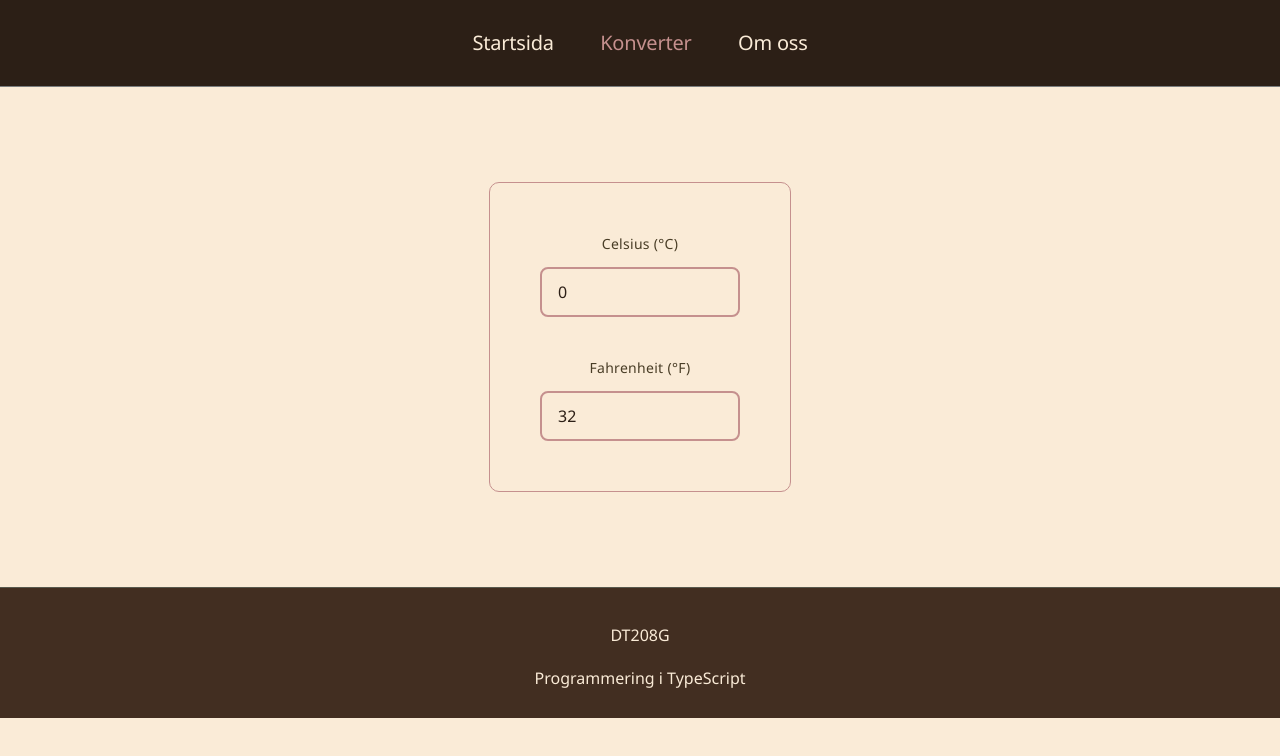
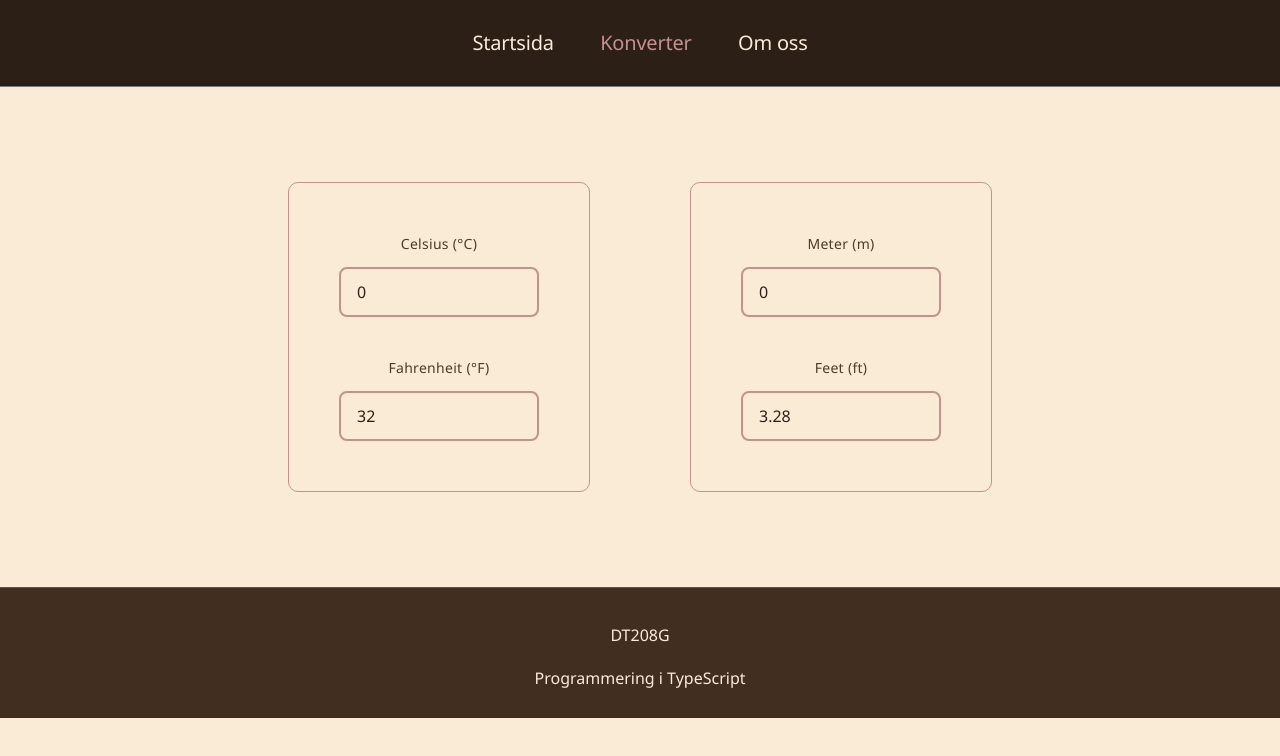
Before and after one commit to umavanmoriel/DT208G_Moment3, an Angular app: page /converter in a window 1280 px wide. Shown: the top 756 px of the page. Built offline with nearby package versions, Linux system fonts and the light colour scheme.

Commit message:
--Skapar input för meter/feet konverter i converter.html
--Lägger till metoder class Converter för att konvertera meter till feet och vice versa i converter.ts

--Ändrar css för konverter

```diff
--- a/src/app/converter/converter.css
+++ b/src/app/converter/converter.css
@@ -1,3 +1,9 @@
+.converter-containers {
+    display: flex;
+    align-items: center;
+    gap: 100px;
+}
+
 .converter-container {
     display: flex;
     flex-direction: column;
@@ -9,7 +15,7 @@
     padding: 50px;
 }
 
-.temperature-input-container {
+.input-container {
     display: flex;
     flex-direction: column;
     align-items: center;
@@ -17,7 +23,7 @@
     gap: 5px;
 }
 
-.temperature-label {
+.converter-label {
     display: block;
     margin-bottom: 0.5rem;
     font-weight: 500;
@@ -26,7 +32,7 @@
     letter-spacing: 0.3px;
 }
 
-.temperature-input {
+.converter-input {
     width: 200px;
     padding: 0.75rem 1rem;
     font-family: 'Segoe UI', system-ui, -apple-system, 'Inter', 'Helvetica Neue', sans-serif;
--- a/src/app/converter/converter.html
+++ b/src/app/converter/converter.html
@@ -1,10 +1,22 @@
-<div class="converter-container">
-    <div class="temperature-input-container">
-        <label for="celsiusValue" class="temperature-label">Celsius (°C)</label>
-        <input type="number" id="celsiusValue" class="temperature-input" [(ngModel)]="celsiusValue" (ngModelChange)="convertToFahrenheit()">
+<div class="converter-containers">
+    <div class="converter-container">
+        <div class="input-container">
+            <label for="celsiusValue" class="converter-label">Celsius (°C)</label>
+            <input type="number" id="celsiusValue" class="converter-input" [(ngModel)]="celsiusValue" (ngModelChange)="convertToFahrenheit()">
+        </div>
+        <div class="input-container">
+            <label for="fahrenValue" class="converter-label">Fahrenheit (°F)</label>
+            <input type="number" id="fahrenValue" class="converter-input" [(ngModel)]="fahrenValue" (ngModelChange)="convertToCersius()">
+        </div>
     </div>
-    <div class="temperature-input-container">
-        <label for="fahrenValue" class="temperature-label">Fahrenheit (°F)</label>
-        <input type="number" id="fahrenValue" class="temperature-input" [(ngModel)]="fahrenValue" (ngModelChange)="convertToCersius()">
+    <div class="converter-container">
+        <div class="input-container">
+            <label for="meterValue" class="converter-label">Meter (m)</label>
+            <input type="number" id="meterValue" class="converter-input" [(ngModel)]="meterValue" (ngModelChange)="convertToFeet()">
+        </div>
+        <div class="input-container">
+            <label for="feetValue" class="converter-label">Feet (ft)</label>
+            <input type="number" id="feetValue" class="converter-input" [(ngModel)]="feetValue" (ngModelChange)="convertToMeter()">
+        </div>
     </div>
 </div>
--- a/src/app/converter/converter.ts
+++ b/src/app/converter/converter.ts
@@ -11,6 +11,8 @@ export class Converter {
   // Properties
   celsiusValue : number = 0;
   fahrenValue : number = 32;
+  meterValue : number = 0;
+  feetValue : number = 3.28;
 
   //Metods
   convertToFahrenheit() : void {
@@ -20,4 +22,12 @@ export class Converter {
   convertToCersius() : void {
     this.celsiusValue = parseFloat(((this.fahrenValue - 32 ) * 5/9).toFixed(2));
   }
+
+  convertToFeet() : void {
+    this.feetValue = parseFloat((this.meterValue * 3.28).toFixed(1));
+  }
+
+  convertToMeter() : void {
+    this.meterValue = parseFloat((this.feetValue * 0.3048).toFixed(1));
+  }
 }
```
